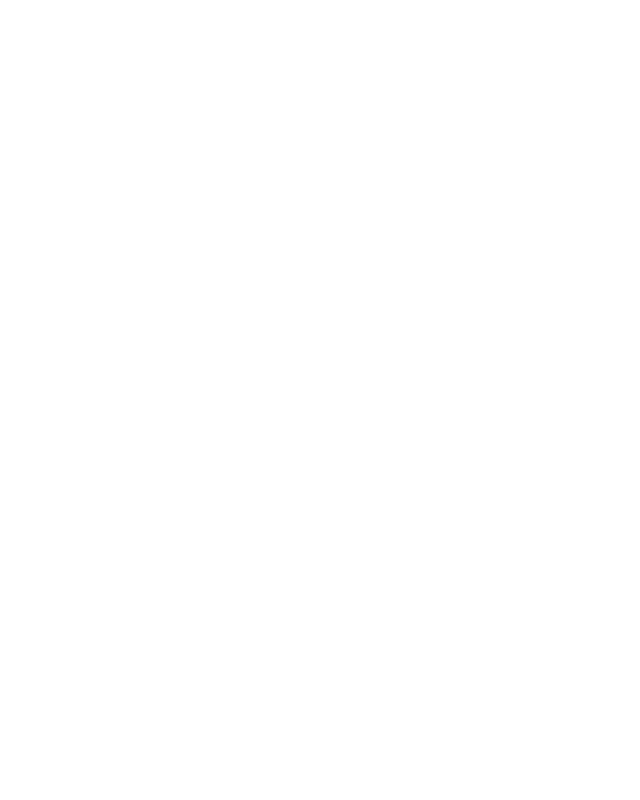
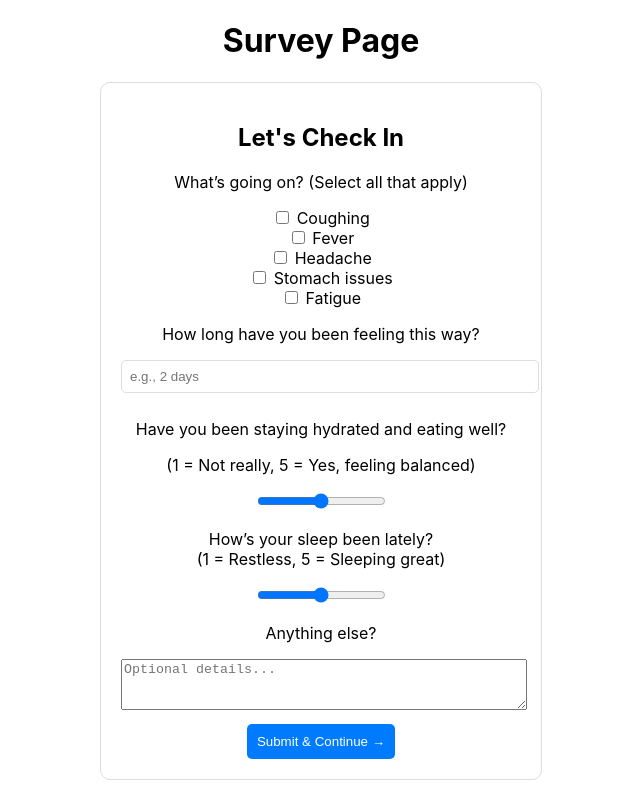
Before and after one commit to olivia-folliard/henhacks2025, a React (Create React App) app: page /survey in a window 1280 px wide. Before the commit this address had no page. Shown: the whole page, without its empty margins (319-959 px from the left). Built offline with nearby package versions, Linux system fonts and the light colour scheme.

Commit message:
symptom assessment  added!

```diff
--- a/package.json
+++ b/package.json
@@ -41,6 +41,7 @@
     ]
   },
   "devDependencies": {
+    "@types/react": "^19.0.10",
     "gh-pages": "^6.3.0"
   }
 }
--- a/src/App.js
+++ b/src/App.js
@@ -2,6 +2,7 @@
 import React from 'react';
 import { BrowserRouter as Router, Route, Routes } from 'react-router-dom';
 import Home from './components/Home';
+import Survey from './components/Survey';
 
 function App() {
   return (
@@ -9,6 +10,7 @@
       <div className="App">
         <Routes>
           <Route path="/" element={<Home />} />
+          <Route path="/survey" element={<Survey />} />
         </Routes>
       </div>
     </Router>
--- /dev/null
+++ b/src/components/Survey.js
@@ -0,0 +1,13 @@
+import React from "react";
+import Input from "../pages/input.js";
+
+function Survey() {
+  return (
+    <div>
+      <h1>Survey Page</h1>
+      <Input />
+    </div>
+  );
+};
+
+export default Survey;
--- /dev/null
+++ b/src/pages/input.js
@@ -0,0 +1,118 @@
+import React, { useState } from "react";
+
+export default function Input() {
+  const [symptoms, setSymptoms] = useState([]);
+  const [duration, setDuration] = useState("");
+  const [hydration, setHydration] = useState(3);
+  const [sleep, setSleep] = useState(3);
+  const [additionalInfo, setAdditionalInfo] = useState("");
+
+  const handleSymptomChange = (event) => {
+    const value = event.target.value;
+    setSymptoms((prev) =>
+      prev.includes(value) ? prev.filter((s) => s !== value) : [...prev, value]
+    );
+  };
+
+  const handleSubmit = (event) => {
+    event.preventDefault();
+    console.log({
+      symptoms,
+      duration,
+      hydration,
+      sleep,
+      additionalInfo,
+    });
+    alert("Survey submitted! ✅");
+  };
+
+  return (
+    <div
+      style={{
+        maxWidth: "400px",
+        margin: "auto",
+        padding: "20px",
+        border: "1px solid #ddd",
+        borderRadius: "10px",
+      }}
+    >
+      <h2> Let's Check In</h2>
+      <form onSubmit={handleSubmit}>
+        <p>What’s going on? (Select all that apply)</p>
+        {["Coughing", "Fever", "Headache", "Stomach issues", "Fatigue"].map(
+          (symptom) => (
+            <label key={symptom} style={{ display: "block" }}>
+              <input
+                type="checkbox"
+                value={symptom}
+                onChange={handleSymptomChange}
+              />{" "}
+              {symptom}
+            </label>
+          )
+        )}
+
+        <p>How long have you been feeling this way? </p>
+        <input
+          type="text"
+          value={duration}
+          onChange={(e) => setDuration(e.target.value)}
+          placeholder="e.g., 2 days"
+          style={{
+            width: "100%",
+            padding: "8px",
+            marginBottom: "10px",
+            borderRadius: "5px",
+            border: "1px solid #ddd",
+          }}
+        />
+
+        <p>Have you been staying hydrated and eating well?</p>
+        <p> (1 = Not really, 5 = Yes, feeling balanced)</p>
+        <input
+          type="range"
+          min="1"
+          max="5"
+          value={hydration}
+          onChange={(e) => setHydration(Number(e.target.value))}
+        />
+
+        <p>
+          How’s your sleep been lately?
+          <br></br> (1 = Restless, 5 = Sleeping great)
+        </p>
+        <input
+          type="range"
+          min="1"
+          max="5"
+          value={sleep}
+          onChange={(e) => setSleep(Number(e.target.value))}
+        />
+
+        <p>Anything else?</p>
+        <textarea
+          value={additionalInfo}
+          onChange={(e) => setAdditionalInfo(e.target.value)}
+          placeholder="Optional details..."
+          rows={3}
+          style={{ width: "100%" }}
+        />
+
+        <button
+          type="submit"
+          style={{
+            marginTop: "10px",
+            padding: "10px",
+            backgroundColor: "#007bff",
+            color: "white",
+            border: "none",
+            borderRadius: "5px",
+            cursor: "pointer",
+          }}
+        >
+          Submit & Continue →
+        </button>
+      </form>
+    </div>
+  );
+}
```
Also changed, not shown: src/components/Home.js (+7 -6 lines), src/pages/home.js (added), src/pages/home.tsx (deleted), src/pages/map.js (added), src/pages/map.tsx (deleted), src/pages/welcome.js (added), src/pages/welcome.tsx (deleted), 1 other file (tests, documents, lock files or other folders).
